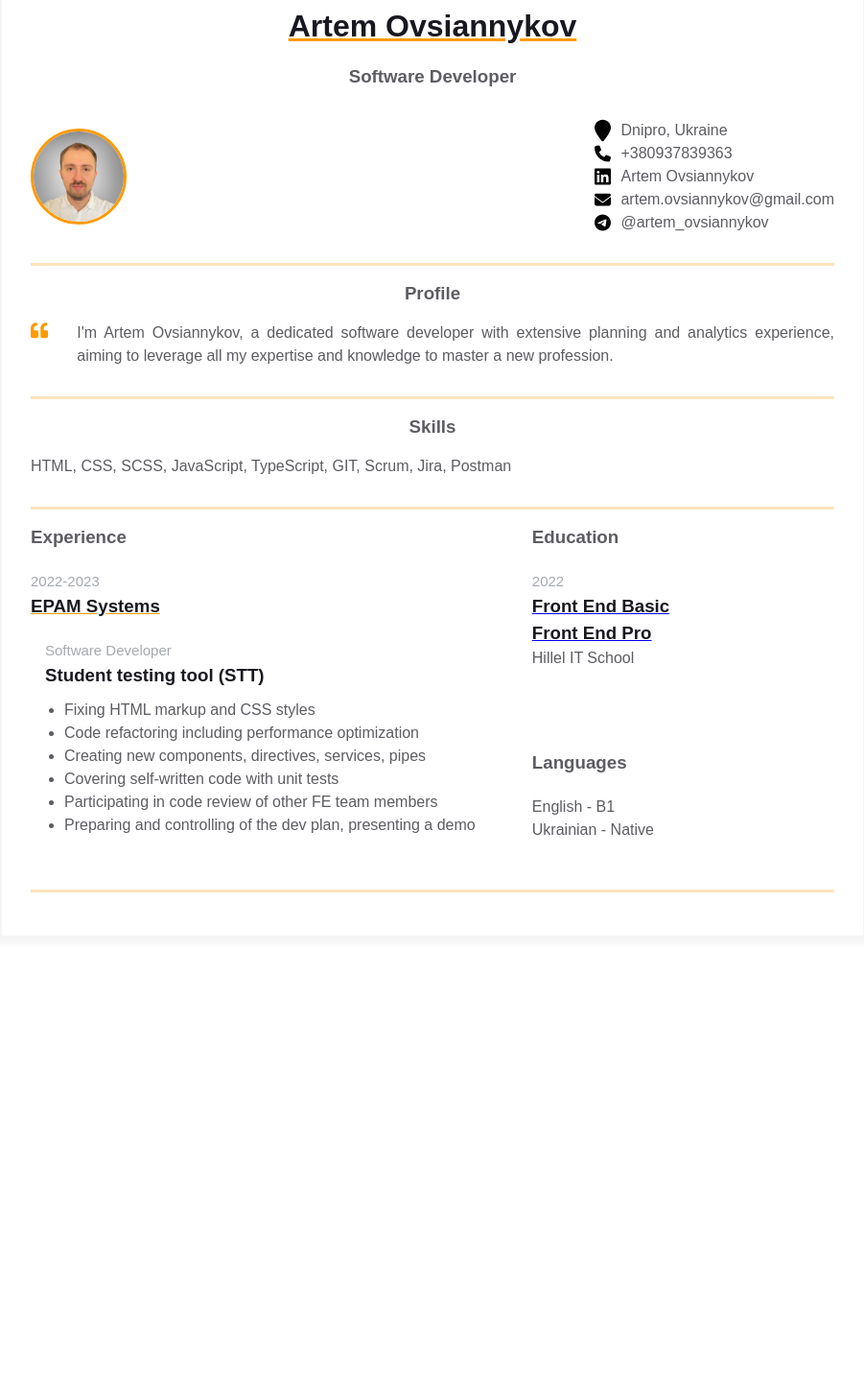
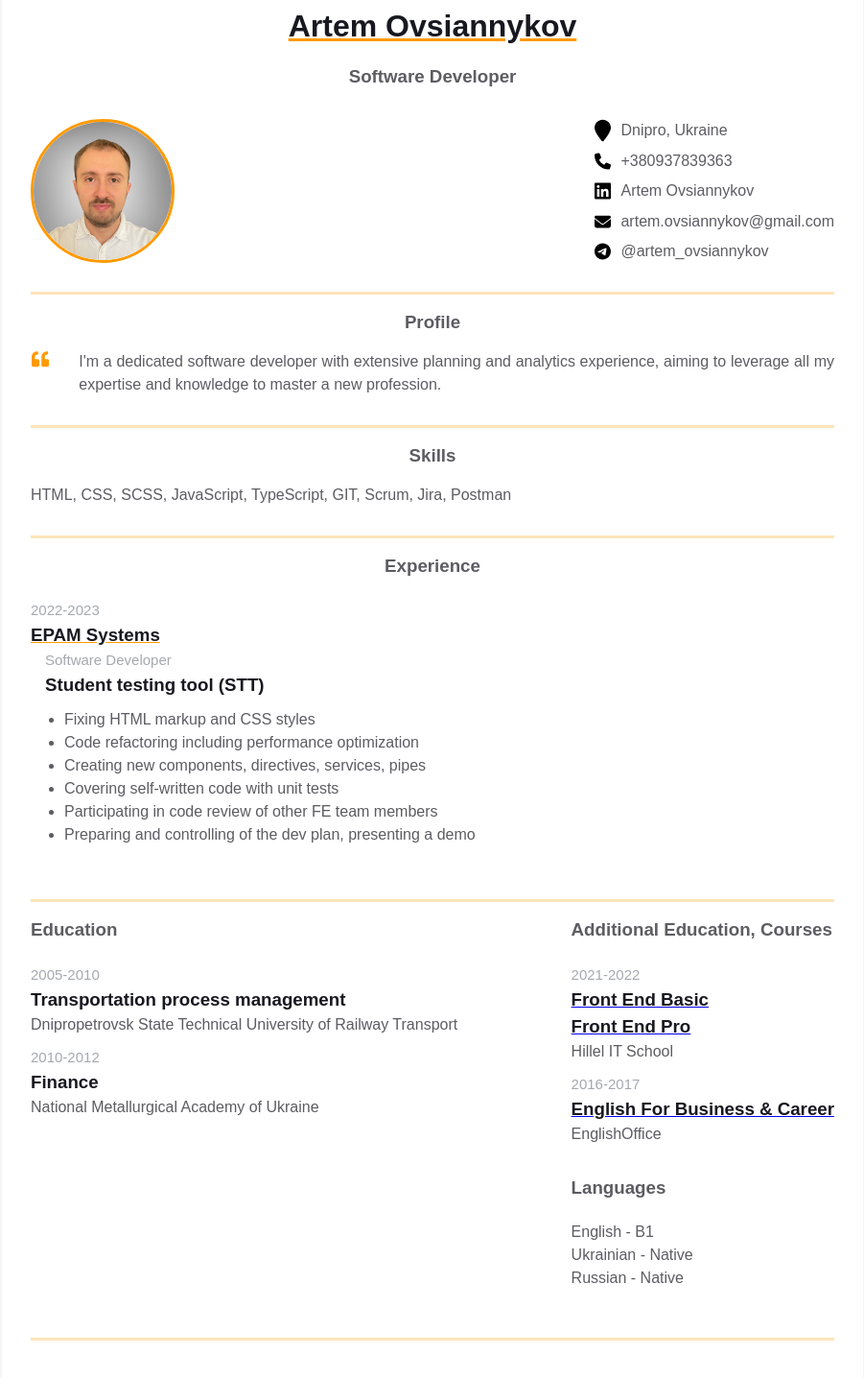
Before and after one commit to ArtemOvsiannykov/homepage, a plain HTML site: page index.html in a window 1280 px wide. Shown: the part 78-1514 px from the top of the page at 96% size, without its empty margins (189-1090 px from the left). Before the commit the page ends 1104 px from the top, so only its background shows below. Drawn offline with Linux system fonts and the light colour scheme.

Commit message:
Added styling and markup changes

```diff
--- a/index.html
+++ b/index.html
@@ -24,11 +24,7 @@
               </div>
 
               <div class="contact-info__block">
-                <a
-                  href=""
-                  rel="author"
-                  class="contact-info__item"
-                >
+                <a href="" rel="author" class="contact-info__item">
                   <div class="contact-info__item-icon-wrapper">
                     <svg
                       xmlns="http://www.w3.org/2000/svg"
@@ -41,7 +37,11 @@
                   </div>
                   <span>Dnipro, Ukraine</span>
                 </a>
-                <a href="tel:+380937839363"" rel="author" class="contact-info__item">
+                <a
+                  href="tel:+380937839363"
+                  rel="author"
+                  class="contact-info__item"
+                >
                   <div class="contact-info__item-icon-wrapper">
                     <svg
                       xmlns="http://www.w3.org/2000/svg"
@@ -115,7 +115,6 @@
             <h3 class="intro__header">Profile</h3>
             <div class="intro">
               <div class="intro__icon-wrapper">
-
                 <svg
                   class="intro__icon"
                   xmlns="http://www.w3.org/2000/svg"
@@ -133,9 +132,9 @@
                 </svg>
               </div>
               <p class="intro_text">
-                I'm Artem Ovsiannykov, a dedicated software developer with
-                extensive planning and analytics experience, aiming to leverage
-                all my expertise and knowledge to master a new profession.
+                I'm a dedicated software developer with extensive planning and
+                analytics experience, aiming to leverage all my expertise and
+                knowledge to master a new profession.
               </p>
             </div>
           </div>
@@ -175,41 +174,107 @@
                     </h3>
                     <ul class="experiences__company-project-responsibilities">
                       <li>Fixing HTML markup and CSS styles</li>
-                      <li>Сode refactoring including performance optimization</li>
-                      <li>Creating new components, directives, services, pipes</li>
+                      <li>
+                        Сode refactoring including performance optimization
+                      </li>
+                      <li>
+                        Creating new components, directives, services, pipes
+                      </li>
                       <li>Covering self-written code with unit tests</li>
-                      <li>Participating in code review of other FE team members</li>
-                      <li>Preparing and controlling of the dev plan, presenting a demo</li>
+                      <li>
+                        Participating in code review of other FE team members
+                      </li>
+                      <li>
+                        Preparing and controlling of the dev plan, presenting a
+                        demo
+                      </li>
                     </ul>
                   </div>
                 </div>
               </div>
-
+            </div>
+          </div>
+        </div>
+        <div class="container">
+          <div class="resume__block">
+            <div class="main-info fh">
               <div class="additional-info fv">
                 <div class="additional-info__education">
                   <h3 class="additional-info__education-header">Education</h3>
                   <div class="additional-info__education-university">
                     <span
                       class="additional-info__education-university-durability"
-                      >2022</span
+                      >2005-2010</span
+                    >
+                    <h3
+                      class="additional-info__education-university-speciality"
+                    >
+                      Transportation process management
+                    </h3>
+                    <p class="additional-info__education-university-name">
+                      Dnipropetrovsk State Technical University of Railway
+                      Transport
+                    </p>
+                  </div>
+                  <div class="additional-info__education-university">
+                    <span
+                      class="additional-info__education-university-durability"
+                      >2010-2012</span
+                    >
+                    <h3
+                      class="additional-info__education-university-speciality"
+                    >
+                      Finance
+                    </h3>
+                    <p class="additional-info__education-university-name">
+                      National Metallurgical Academy of Ukraine
+                    </p>
+                  </div>
+                </div>
+              </div>
+              <div class="additional-info fv">
+                <div class="additional-info__education">
+                  <h3 class="additional-info__education-header">
+                    Additional Education, Courses
+                  </h3>
+                  <div class="additional-info__education-university">
+                    <span
+                      class="additional-info__education-university-durability"
+                      >2021-2022</span
                     >
                     <a href="https://certificate.ithillel.ua/view/97381592">
-                        <h3
+                      <h3
                         class="additional-info__education-university-speciality"
                       >
-                      Front End Basic
+                        Front End Basic
                       </h3>
                     </a>
                     <a href="https://certificate.ithillel.ua/view/45868403">
-                        <h3
+                      <h3
                         class="additional-info__education-university-speciality"
                       >
-                      Front End Pro
+                        Front End Pro
                       </h3>
                     </a>
 
                     <p class="additional-info__education-university-name">
-                        Hillel IT School
+                      Hillel IT School
+                    </p>
+                  </div>
+                  <div class="additional-info__education-university">
+                    <span
+                      class="additional-info__education-university-durability"
+                      >2016-2017</span
+                    >
+                    <a href="https://englishoffice.ua/">
+                      <h3
+                        class="additional-info__education-university-speciality"
+                      >
+                        English For Business & Career
+                      </h3>
+                    </a>
+                    <p class="additional-info__education-university-name">
+                      EnglishOffice
                     </p>
                   </div>
                 </div>
@@ -220,6 +285,9 @@
                   <p class="additional-info__languages-item">
                     Ukrainian - Native
                   </p>
+                  <p class="additional-info__languages-item">
+                    Russian - Native
+                  </p>
                 </div>
               </div>
             </div>
--- a/styles.css
+++ b/styles.css
@@ -127,8 +127,8 @@ Contact info styles
 
 .contact-info__avatar {
   border-radius: 50%;
-  width: 100px;
-  height: 100px;
+  width: 150px;
+  height: 150px;
   object-fit: cover;
   border: 3px solid;
   border-color: var(--text-decoration-color);
@@ -182,12 +182,11 @@ Experience and additional info styles
 
 .experiences {
   flex: 1 1 60%;
-  margin-right: 50px;
 }
 
 .experiences__header {
   color: var(--secondary-text-color);
-  text-align: left;
+  text-align: center;
   margin-bottom: 20px;
 }
 
@@ -203,7 +202,6 @@ Experience and additional info styles
   text-decoration-color: var(--text-decoration-color);
   text-decoration-line: underline;
   text-align: left;
-  margin-bottom: 20px;
 }
 
 .experiences__company-project {
@@ -229,10 +227,6 @@ Experience and additional info styles
   padding-left: 20px;
 }
 
-.additional-info {
-  flex: 1 1 40%;
-}
-
 .additional-info__education {
   margin-bottom: 20px;
 }
@@ -241,6 +235,10 @@ Experience and additional info styles
   color: var(--secondary-text-color);
   text-align: left;
   margin-bottom: 20px;
+}
+
+.additional-info__education-university {
+  margin-bottom: 10px;
 }
 
 .additional-info__education-university-durability {
```
